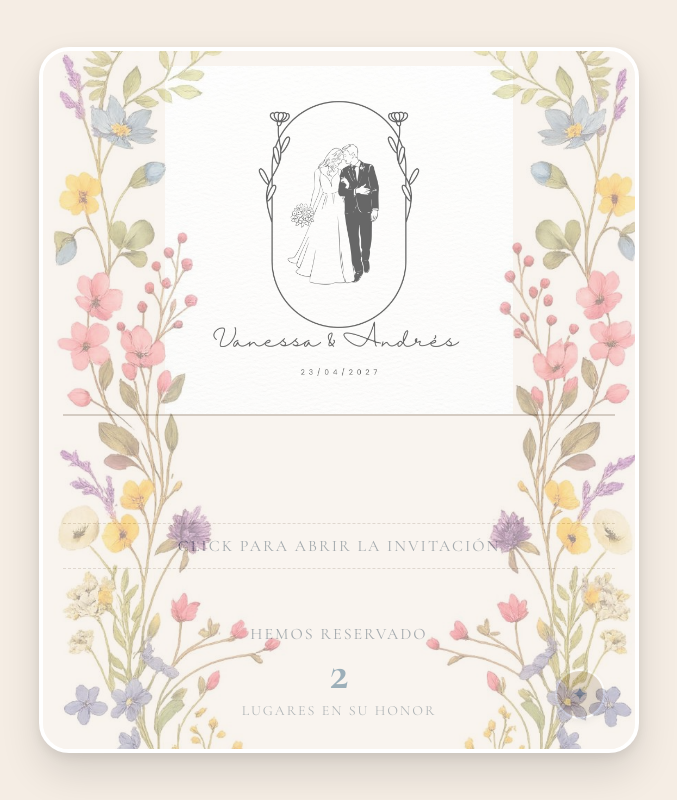
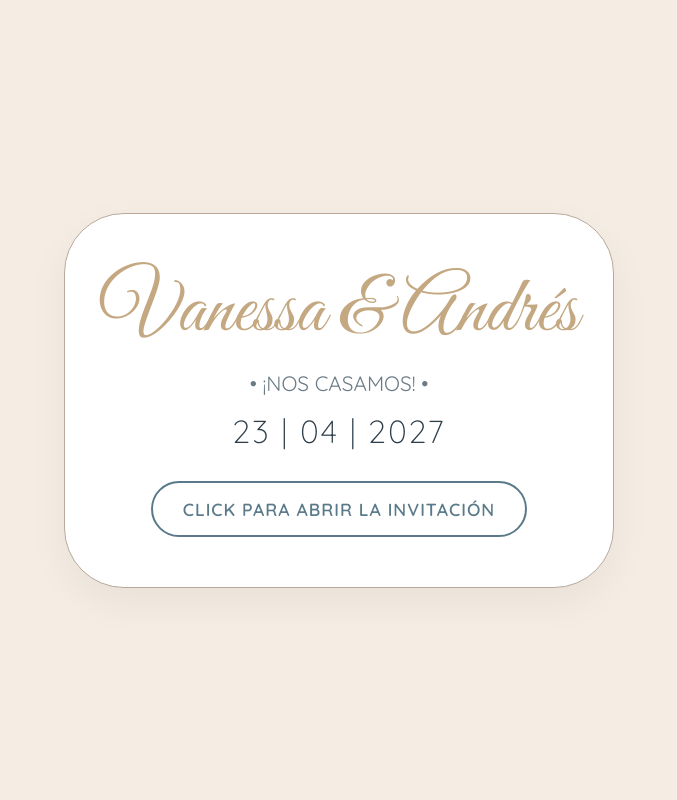
Before and after one commit to iandlocam/boda-rsvp-2027, a Next.js app: page / in a window 1280 px wide. Shown: the whole page, without its empty margins (301-978 px from the left). Built offline with nearby package versions, Linux system fonts and the light colour scheme.

Commit message:
Actualizar index.js

```diff
--- a/pages/index.js
+++ b/pages/index.js
@@ -571,16 +571,16 @@ export default function Home() {
   const TIMELINE_ICON_SIZE = 80;
 
   const COLOR_PALETTE = [
-    "#DCE1C1",
-    "#FBE9B9",
-    "#C9DCFD",
-    "#F4D4E1",
-    "#F5C89F",
-    "#C7B7E3",
+    "#4A6B8A",
+    "#6B8FA0",
+    "#8BAA7A",
+    "#B5A68A",
+    "#D4B896",
+    "#C49A8A",
   ];
 
   // ====================================================
-  // 📋 DRESS CODE - TEXTO CON SALTOS DE LÍNEA
+  // 📋 DRESS CODE
   // ====================================================
 
   const DRESS_CODE = {
@@ -589,7 +589,7 @@ export default function Home() {
       "Formal / jardín elegante",
       "Te sugerimos telas frescas y cómodas. Evita tacones muy delgados por el terreno.",
       "Ayúdanos a que la novia sea la única de blanco. Les pedimos no usar blanco ni tonos similares.",
-      "¡Gracias por ser parte de este día! 🤍",
+      "🤍¡Gracias por ser parte de este día! 🤍",
       "Les sugerimos los siguientes colores."
     ],
   };
@@ -862,8 +862,72 @@ export default function Home() {
   ];
 
   // ====================================================
-  // 🎨 ESTILOS
+  // 🎨 ESTILOS - NUEVA PANTALLA DE BIENVENIDA
   // ====================================================
+
+  const welcomeStyles = {
+    page: {
+      minHeight: "100vh",
+      backgroundColor: COLORS.cream,
+      display: "flex",
+      justifyContent: "center",
+      alignItems: "center",
+      padding: "20px",
+    },
+    container: {
+      width: "100%",
+      maxWidth: 550,
+      background: COLORS.white,
+      borderRadius: 60,
+      boxShadow: `0 15px 40px rgba(0,0,0,0.05)`,
+      padding: "50px 30px",
+      border: `1px solid ${COLORS.accentLight}`,
+      textAlign: "center",
+      cursor: "pointer",
+      transition: "transform 0.3s ease",
+    },
+    names: {
+      fontFamily: '"Great Vibes", cursive',
+      fontSize: "clamp(3.5rem, 10vw, 5rem)",
+      fontWeight: 400,
+      color: COLORS.gold,
+      textAlign: "center",
+      marginBottom: 10,
+      lineHeight: 1.2,
+    },
+    subtitle: {
+      fontSize: "clamp(1.1rem, 4vw, 1.3rem)",
+      color: COLORS.textMedium,
+      textAlign: "center",
+      marginBottom: 15,
+      fontFamily: "'Quicksand', sans-serif",
+      fontWeight: 400,
+    },
+    date: {
+      fontSize: "clamp(1.5rem, 5vw, 2rem)",
+      color: COLORS.textDark,
+      textAlign: "center",
+      marginBottom: 30,
+      fontFamily: "'Quicksand', sans-serif",
+      fontWeight: 300,
+      letterSpacing: "2px",
+    },
+    openButton: {
+      display: "inline-block",
+      padding: "15px 30px",
+      borderRadius: 50,
+      background: COLORS.white,
+      color: COLORS.blueSoft,
+      textDecoration: "none",
+      fontWeight: 600,
+      border: `2px solid ${COLORS.blueSoft}`,
+      fontSize: "clamp(1rem, 4vw, 1.1rem)",
+      transition: "all 0.2s",
+      cursor: "pointer",
+      fontFamily: "'Quicksand', sans-serif",
+      letterSpacing: "1px",
+    },
+  };
 
   const envelopeStyles = {
     pageContainer: {
@@ -1566,26 +1630,11 @@ export default function Home() {
         `}</style>
       </Head>
 
-      {/* SOBRE CERRADO */}
+      {/* PANTALLA 1: BIENVENIDA */}
       {!envelopeOpen && (
-        <div style={envelopeStyles.pageContainer}>
-          <div style={envelopeStyles.wrap}>
-            <div style={envelopeStyles.envelope}>
-              <img
-                src={BACKGROUND_IMAGE}
-                alt="Marco floral"
-                style={envelopeStyles.floralFrame}
-              />
-
-              <img
-                src={SOBRE_IMAGE}
-                alt="Vanessa & Andrés 23/04/2027"
-                style={envelopeStyles.topImage}
-              />
-
-              <div style={envelopeStyles.content}>
+        <div style={welcomeStyles.page}>
           <div
-                  style={envelopeStyles.clickText}
+            style={welcomeStyles.container}
             role="button"
             tabIndex={0}
             aria-label="Abrir invitación"
@@ -1594,31 +1643,22 @@ export default function Home() {
               if (e.key === "Enter" || e.key === " ") abrirSobre();
             }}
           >
+            <div style={welcomeStyles.names}>
+              Vanessa & Andrés
+            </div>
+
+            <div style={welcomeStyles.subtitle}>• ¡NOS CASAMOS! •</div>
+
+            <div style={welcomeStyles.date}>23 | 04 | 2027</div>
+
+            <div style={welcomeStyles.openButton}>
               CLICK PARA ABRIR LA INVITACIÓN
             </div>
-
-                <div style={envelopeStyles.reservedSection}>
-                  <div style={envelopeStyles.reservedText}>
-                    HEMOS RESERVADO
-                  </div>
-                  <div style={envelopeStyles.reservedNumber}>
-                    {guestData?.pasesAsignados || 2}
-                  </div>
-                  <div style={envelopeStyles.reservedSubtext}>
-                    LUGARES EN SU HONOR
-                  </div>
-                </div>
-              </div>
-
-              <div style={envelopeStyles.seal}>
-                ✦
-              </div>
-            </div>
           </div>
         </div>
       )}
 
-      {/* INVITACIÓN */}
+      {/* PANTALLA 2: INVITACIÓN COMPLETA */}
       {envelopeOpen && (
         <div
           style={invitationStyles.page}
@@ -1633,14 +1673,12 @@ export default function Home() {
               style={{ display: 'none' }}
             />
 
-            {/* Nombres en dorado */}
             <div style={invitationStyles.names}>
               Vanessa<br />&<br />Andrés
             </div>
 
             <div style={invitationStyles.subtitle}>¡Nos casamos!</div>
 
-            {/* Contador en dorado */}
             <div style={invitationStyles.countdownContainer}>
               <div style={invitationStyles.countdownItem}>
                 <div style={invitationStyles.countdownNumber}>{timeLeft.days}</div>
@@ -1664,7 +1702,6 @@ export default function Home() {
               Estamos felices de invitarlos a celebrar este momento con nosotros y en compañía de
             </div>
 
-            {/* Familias y padrinos - títulos en dorado */}
             <div style={invitationStyles.familySection}>
               <div style={invitationStyles.familyCard}>
                 <div style={invitationStyles.familyLabel}>Papás de la novia</div>
@@ -1723,7 +1760,7 @@ export default function Home() {
               </div>
             </div>
 
-            {/* Nuestra historia - títulos en dorado */}
+            {/* Nuestra historia */}
             <div style={{ marginTop: 40 }}>
               <div style={invitationStyles.sectionTitle}>Nuestra historia</div>
               <div style={invitationStyles.softBox}>
@@ -1744,7 +1781,7 @@ export default function Home() {
               style={invitationStyles.dividerImage}
             />
 
-            {/* Itinerario - títulos en dorado */}
+            {/* Itinerario */}
             <div style={{ marginTop: 20 }}>
               <div style={invitationStyles.sectionTitle}>Itinerario</div>
               <div style={invitationStyles.timelineGrid}>
@@ -1760,7 +1797,7 @@ export default function Home() {
               </div>
             </div>
 
-            {/* Dress code - TEXTO CENTRADO CON SALTOS DE LÍNEA */}
+            {/* Dress code */}
             <div style={{ marginTop: 40 }}>
               <div style={invitationStyles.sectionTitle}>Dress code</div>
               <div style={{ ...invitationStyles.softBox, textAlign: "center" }}>
@@ -1770,7 +1807,6 @@ export default function Home() {
                   style={{ width: "min(200px, 60%)", maxWidth: "100%", height: "auto", margin: "0 auto 20px", display: "block" }}
                 />
 
-                {/* ✅ TEXTO CENTRADO CON SALTOS DE LÍNEA */}
                 {DRESS_CODE.text.map((linea, index) => (
                   <p
                     key={index}
@@ -1786,7 +1822,6 @@ export default function Home() {
                   </p>
                 ))}
 
-                {/* Paleta de colores */}
                 <div style={invitationStyles.colorPalette}>
                   {COLOR_PALETTE.map((color, idx) => (
                     <div
@@ -1907,11 +1942,10 @@ export default function Home() {
                   </div>
                 </div>
 
-                {/* Regalo monetario - con icono de sobre */}
                 <div style={invitationStyles.moneyBox}>
                   <div style={{ fontSize: "3rem", marginBottom: "10px" }}>✉️</div>
                   <p style={{ fontSize: "clamp(0.9rem, 3vw, 1rem)", color: COLORS.textMedium, textAlign: "center" }}>
-                    Tu presencia es nuestro mejor regalo y en caso de desear hacernos un presente, puedes realizarlo en lluvia de sobres.❤️
+                    Déjanos tu aportación
                   </p>
                 </div>
               </div>
@@ -2152,7 +2186,6 @@ export default function Home() {
               </div>
             </div>
 
-            {/* Nota final */}
             <div style={{ marginTop: 30, fontSize: "clamp(0.8rem, 3vw, 0.9rem)", color: COLORS.textMedium, textAlign: "center" }}>
               *No se permiten menores de 16 años · Invitación personal · Sin acompañantes adicionales
             </div>
```
Lines whose indentation alone changed are shown as unchanged.
